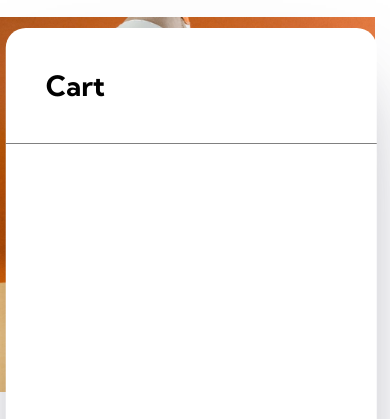
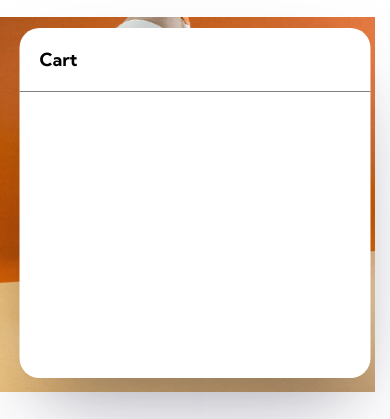
Before and after one commit to ZaraMr/ecommerce-product-page, a plain HTML site: page index.html in a window 390 px wide. Both pictures are taken after a click on the button 291 px from the left and 39 px from the top of the page. Shown: the part 62-481 px from the top of the page. Drawn offline with Linux system fonts and the light colour scheme.

Commit message:
Refine cart style

```diff
--- a/assets/CSS/style.css
+++ b/assets/CSS/style.css
@@ -449,17 +449,17 @@ body.cart-active {
     display: flex;
     flex-direction: column;
     top: 90px;
-    left: 49%;
+    left: 50%;
     transform: translateX(-50%);
-    width: 95%;
-    height: 500px;
+    width: 90%;
+    height: 350px;
     background-color: white;
     border-radius: 20px;
   }
 
   .cart .cart-title {
-    padding: 40px 40px;
-    font-size: var(--font-size-xl);
+    padding: 20px 20px;
+    font-size: var(--font-size-l);
     border-bottom: 1px solid gray;
   }
 
```
